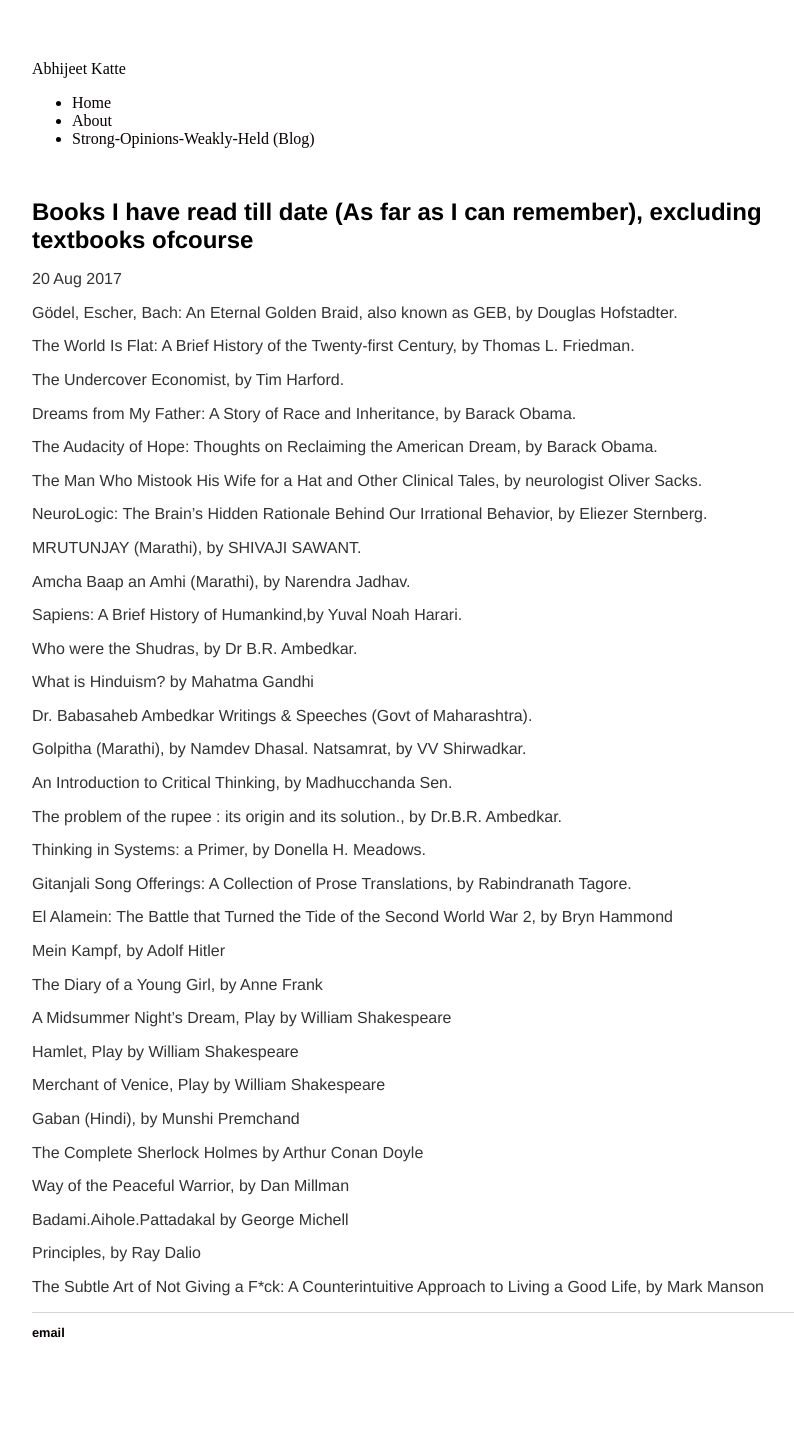
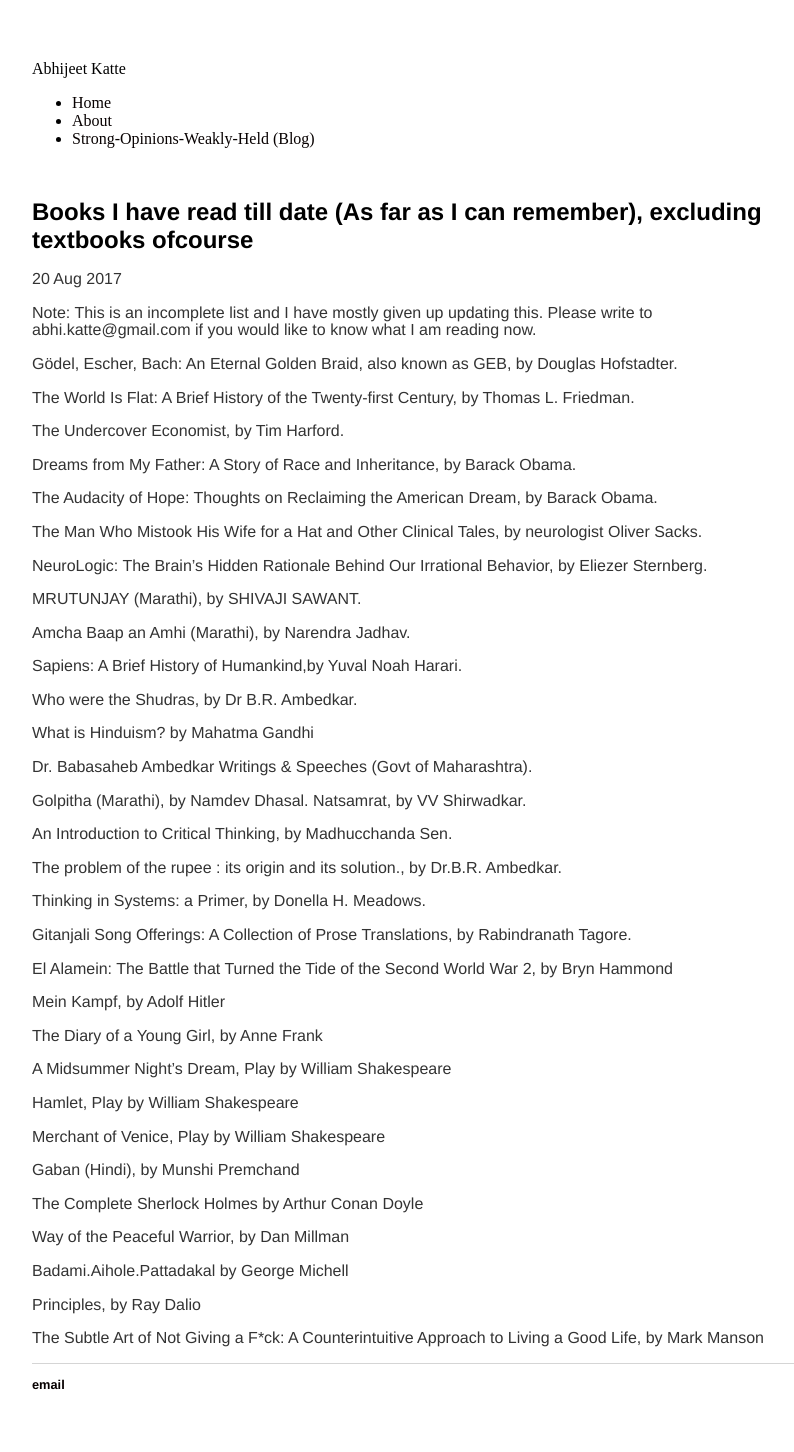
Before and after one commit to AbhiK24/abhik24.github.io, a Jekyll site: the page built from _posts/2017-08-20-Books-I-have-read-till-date.md, in a window 1280 px wide. Shown: the whole page, without its empty margins (224-1018 px from the left). Built offline with Jekyll 4.4.1, drawn with Linux system fonts in a browser that asks for light colours; before the commit the page ends 1400 px from its top, so only the background shows below that.

Commit message:
Update 2017-08-20-Books-I-have-read-till-date.md

```diff
--- a/_posts/2017-08-20-Books-I-have-read-till-date.md
+++ b/_posts/2017-08-20-Books-I-have-read-till-date.md
@@ -3,6 +3,8 @@ layout: post
 title: " Books I have read till date (As far as I can remember), excluding textbooks ofcourse "
 date: 2017-08-20
 ---
+
+Note: This is an incomplete list and I have mostly given up updating this. Please write to abhi.katte@gmail.com if you would like to know what I am reading now.
 
 Gödel, Escher, Bach: An Eternal Golden Braid, also known as GEB, by Douglas Hofstadter.
 
```
